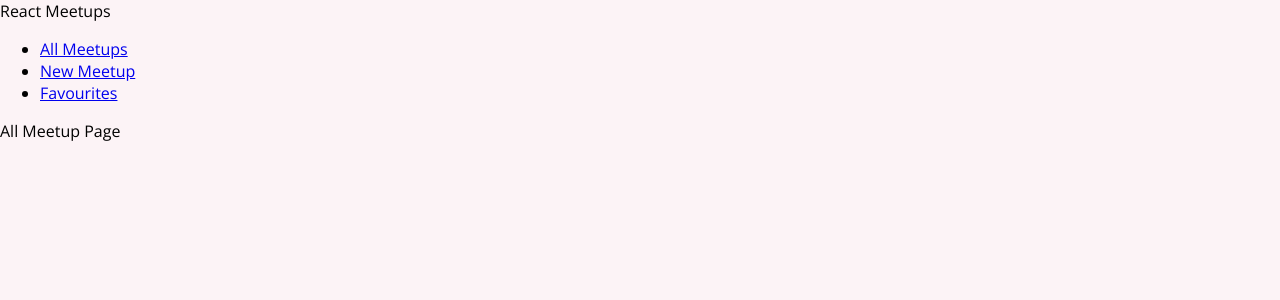
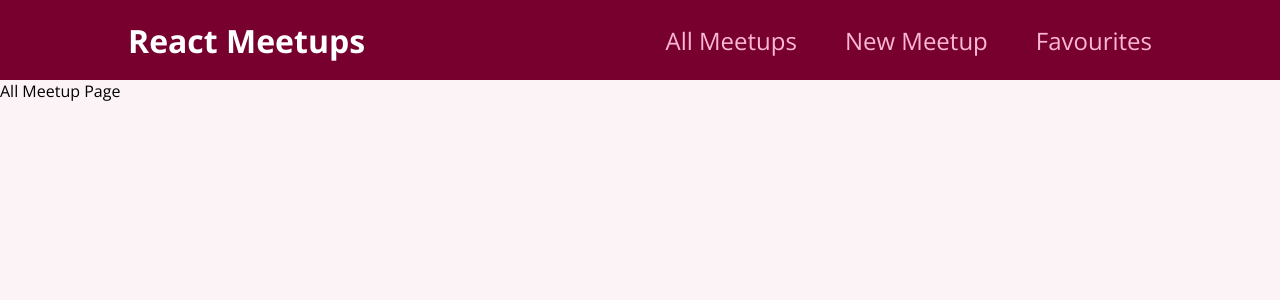
Before and after one commit to GuillerminaLorenzo/react-course, a React (Create React App) app: page / in a window 1280 px wide. Shown: the top 300 px of the page. Built offline with nearby package versions, Linux system fonts and the light colour scheme.

Commit message:
Added style to MainNavigation

```diff
--- a/src/components/layout/MainNavigation.js
+++ b/src/components/layout/MainNavigation.js
@@ -1,19 +1,21 @@
 import { Link } from "react-router-dom";
+
+import MainNavigationStyle from "./MainNavigation.module.css";
 
 function MainNavigation() {
   return (
-    <header>
-      <div>React Meetups</div>
+    <header className={MainNavigationStyle.header}>
+      <div className={MainNavigationStyle.logo}>React Meetups</div>
       <nav>
         <ul>
           <li>
-            <Link to='/'>All Meetups</Link>
+            <Link to="/">All Meetups</Link>
           </li>
           <li>
-            <Link to='/new-meetup'>New Meetup</Link>
+            <Link to="/new-meetup">New Meetup</Link>
           </li>
           <li>
-            <Link to='/favourites'>Favourites</Link>
+            <Link to="/favourites">Favourites</Link>
           </li>
         </ul>
       </nav>
```
